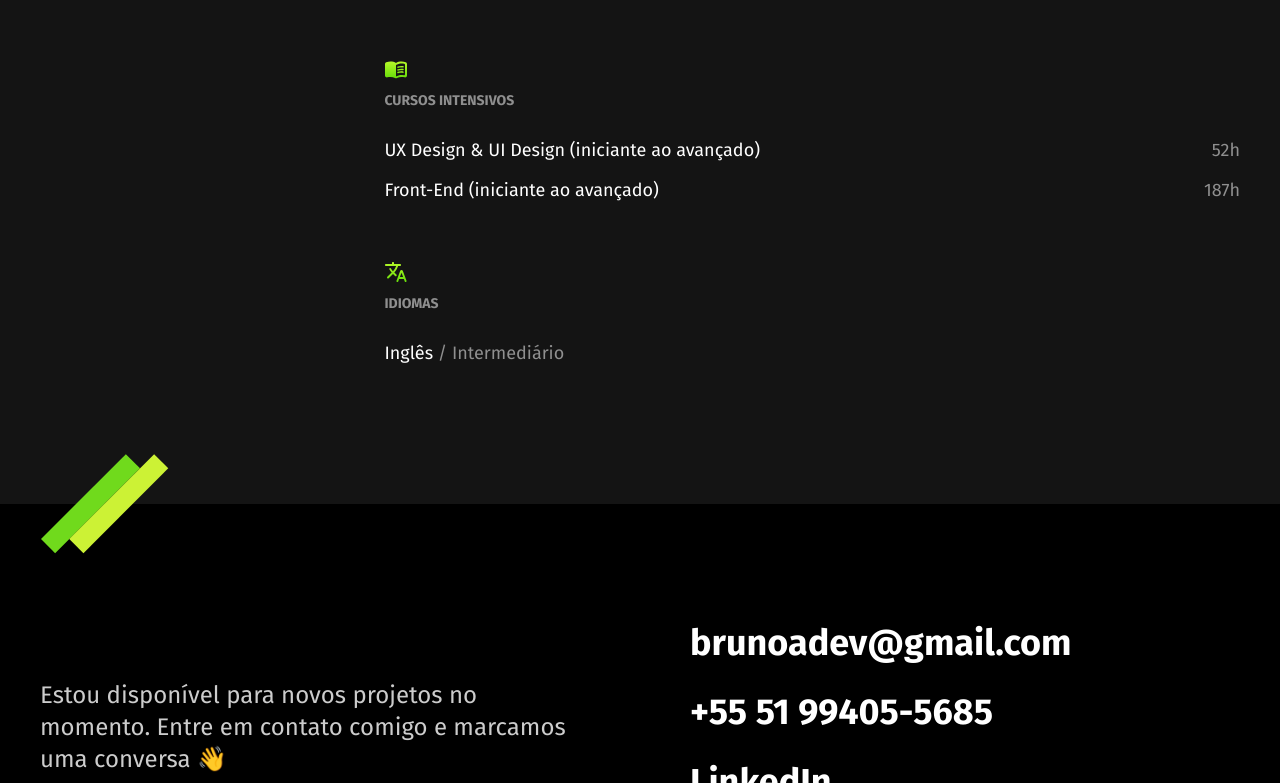
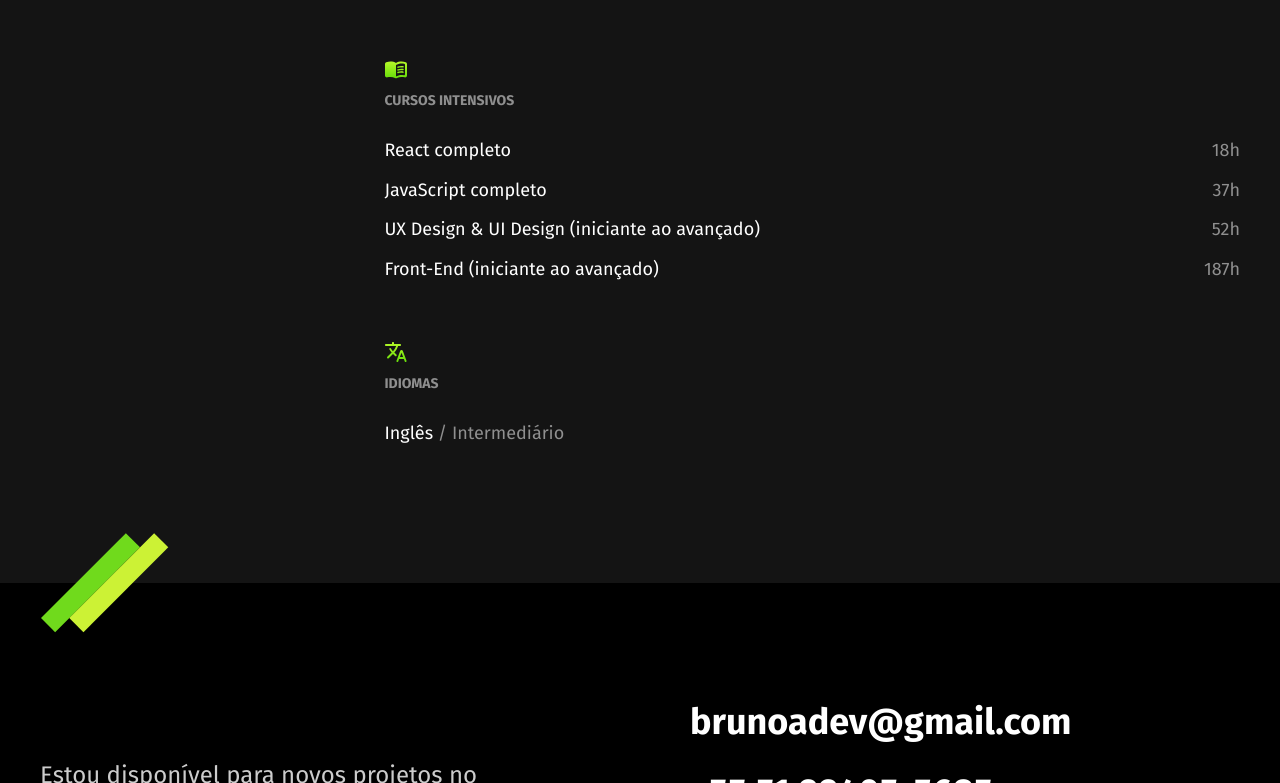
Before and after one commit to nobrudev/nobrudev.github.io, a website: page index.html in a window 1280 px wide. Shown: the part 2037-2820 px from the top of the page. Drawn offline with Linux system fonts and the light colour scheme.

Commit message:
atualizando cursos

```diff
--- a/index.html
+++ b/index.html
@@ -132,6 +132,8 @@
           <div class="cursos">
             <h3>Cursos Intensivos</h3>
             <ul>
+              <li>React completo <span>18h</span></li>
+              <li>JavaScript completo <span>37h</span></li>
               <li>UX Design & UI Design (iniciante ao avançado) <span>52h</span></li>
               <li>Front-End (iniciante ao avançado) <span>187h</span></li>
             </ul>
```
